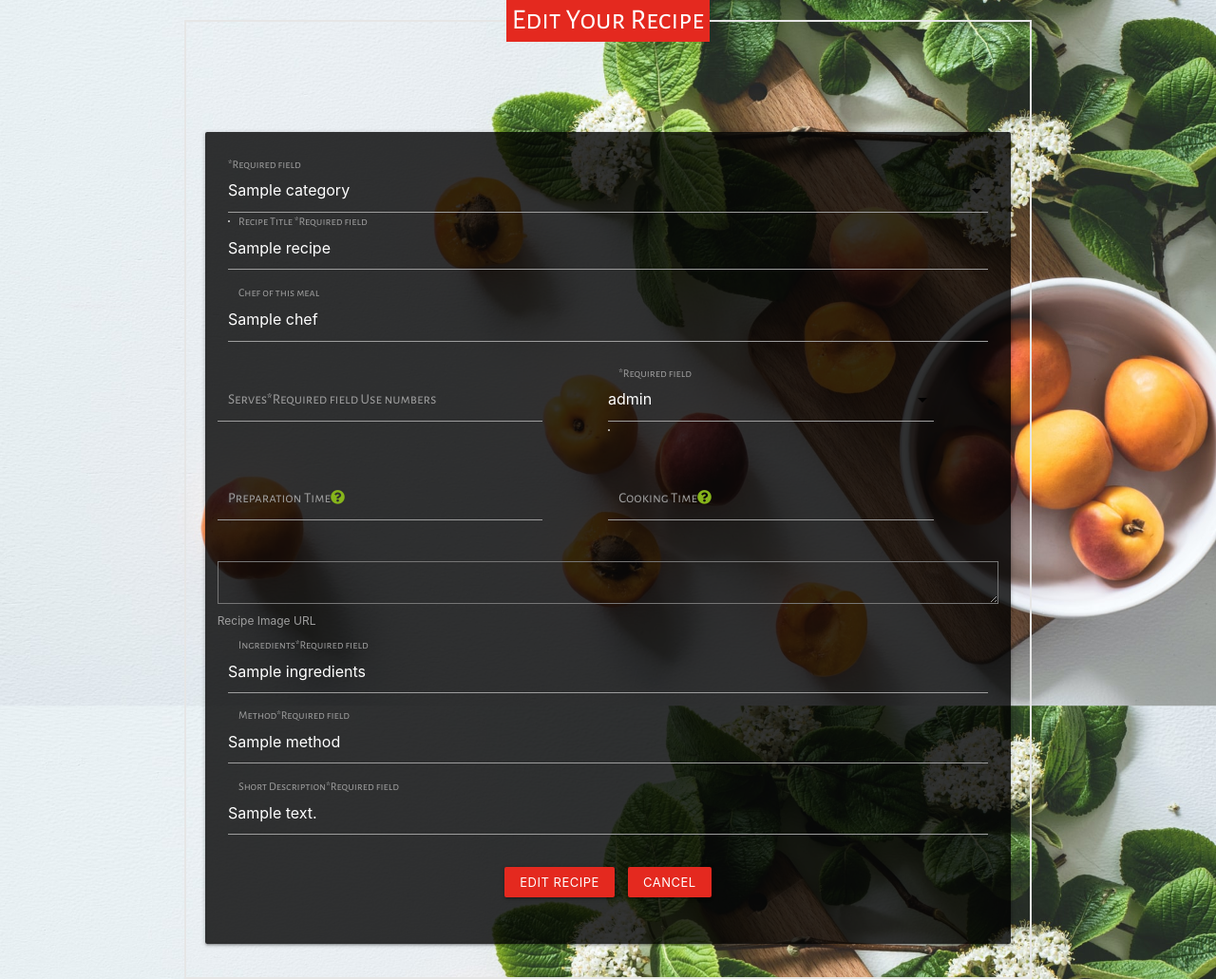
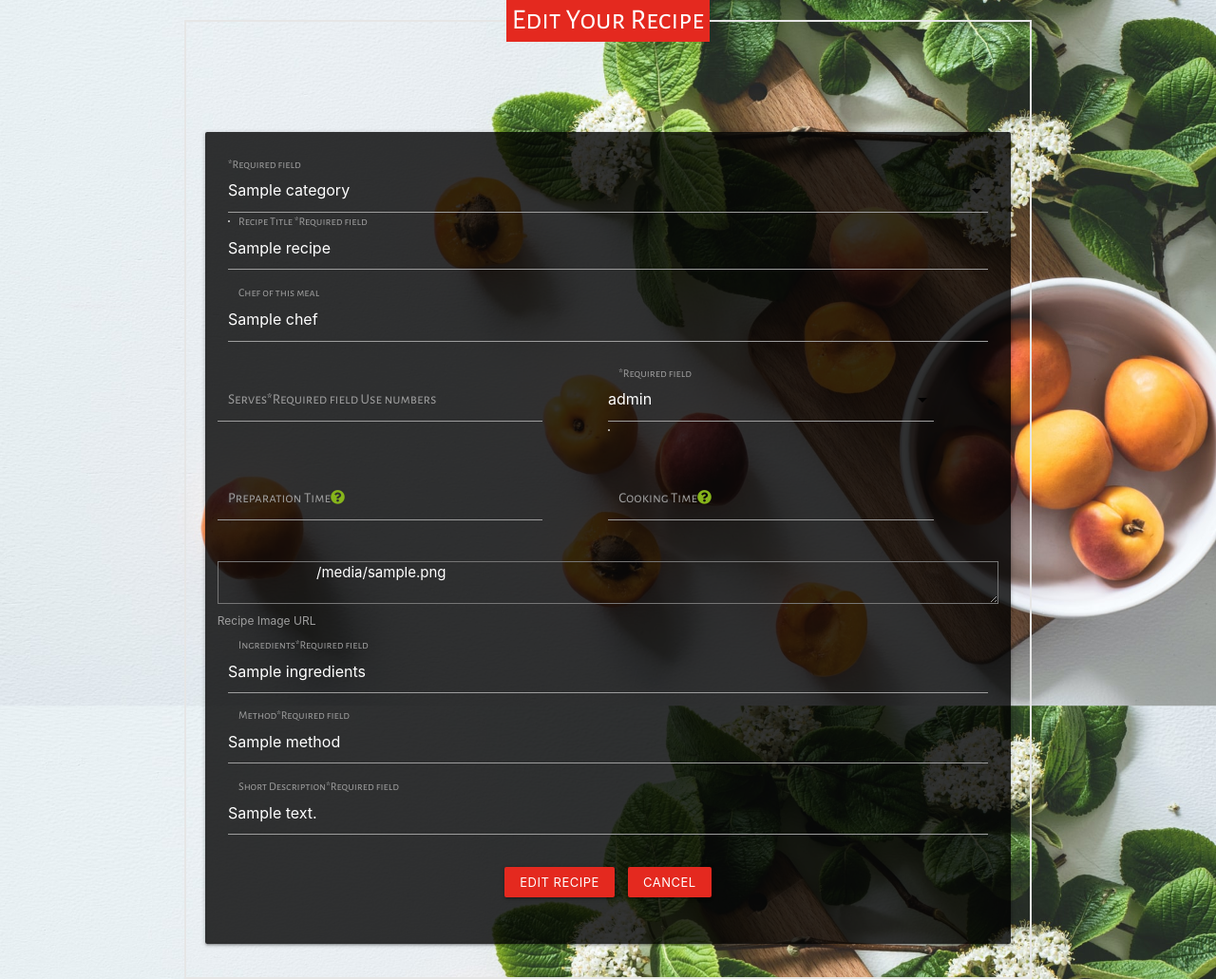
Before and after one commit to szilG/Salt-Papper, a Flask app: template templates/edit_recipe.html in a window 1280 px wide. Shown: the part 110-1141 px from the top of the page at 95% size. Run offline with Flask 2, Linux system fonts and the light colour scheme; the template is opened without the code that fills it: most values are stand-ins (such as "Sample title", 1, 10 or a date in 2020); some libraries are stand-ins or nearby versions; some web fonts are replaced.

Commit message:
fix file upload field to get back the image url when editing the file

```diff
--- a/templates/add_recipe.html
+++ b/templates/add_recipe.html
@@ -105,7 +105,8 @@
 
                 <!--Start File Upload Section-->
                 <div class="row">
-                    <textarea id="image" class="form-control bg-color-49332-06" name="image" rows="3" maxlength="200"></textarea>
+                    <textarea id="image" name="image" rows="3" maxlength="200">
+                    </textarea>
                     <label class="form-label" for="image">Recipe Image URL</label>
                 </div>
                 <!--End File Upload Section-->
--- a/templates/edit_recipe.html
+++ b/templates/edit_recipe.html
@@ -112,7 +112,9 @@
 
                 <!--Start File Upload Section-->
                 <div class="row">
-                    <textarea id="image" class="form-control bg-color-49332-06" name="image" rows="3" maxlength="200"></textarea>
+                    <textarea id="image" name="image" rows="3" maxlength="200">
+                        {{ recipe.image }}
+                    </textarea>
                     <label class="form-label" for="image">Recipe Image URL</label>
                 </div>
                 <!--End File Upload Section-->
```
